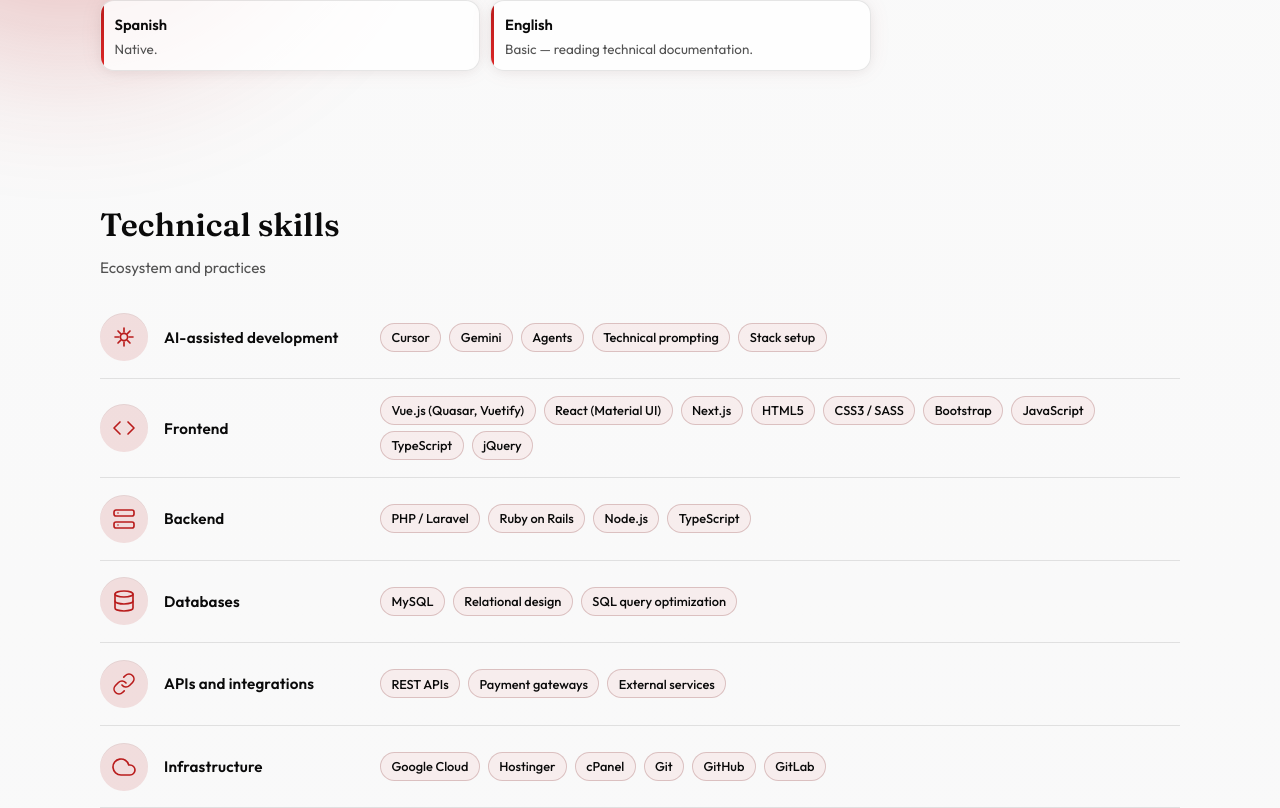
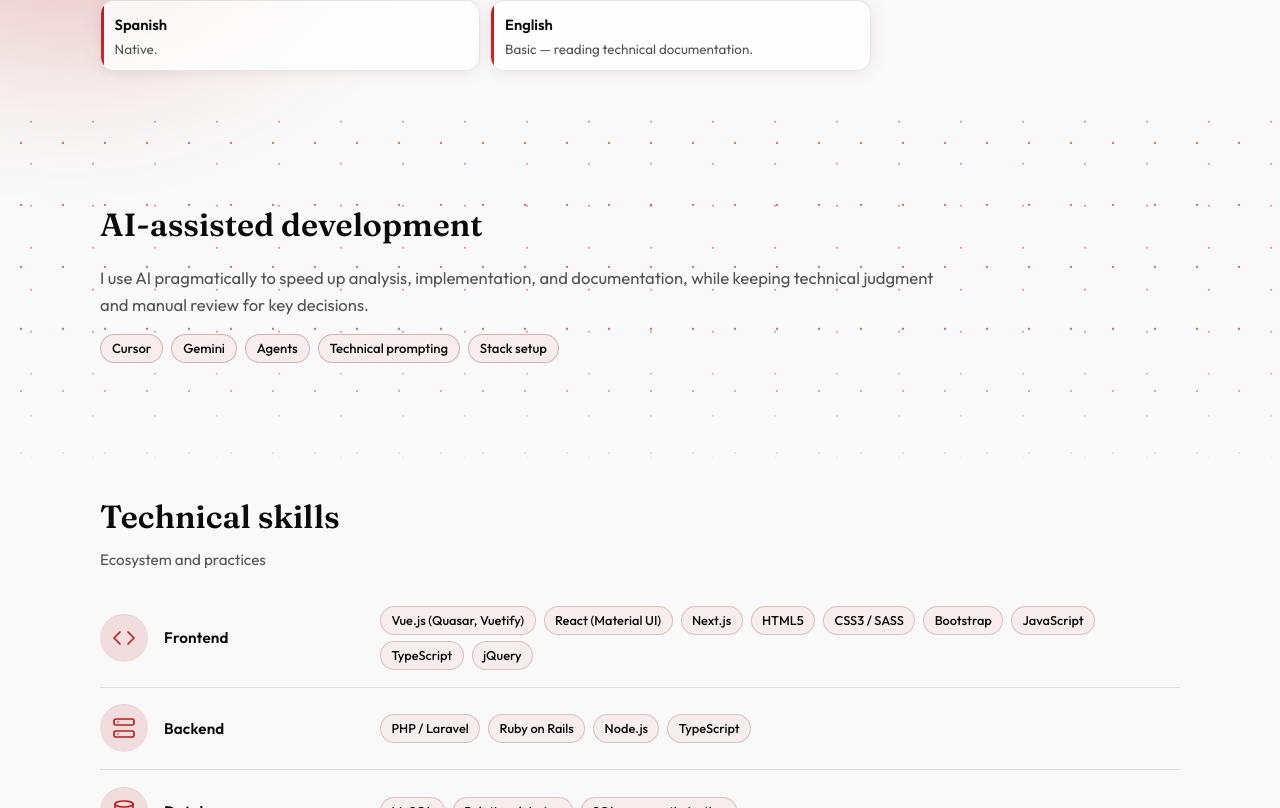
Before and after one commit to 41L4N/41L4N.github.io, a Vue app: page / in a window 1280 px wide. Shown: the part 872-1680 px from the top of the page. Built offline with nearby package versions, Linux system fonts and the light colour scheme.

Commit message:
Add AISection component and update localization for AI-related content in English and Spanish. Enhance navigation in Hero and SiteHeader to include AI section, improving overall user experience and accessibility.

```diff
--- a/src/App.vue
+++ b/src/App.vue
@@ -4,6 +4,7 @@
 	<main id="main">
 		<Hero />
 		<Profile />
+		<AISection />
 		<Skills />
 		<ProjectWorkflow />
 		<Projects />
@@ -17,6 +18,7 @@
 <script setup>
 import { nextTick, onMounted, provide, ref } from 'vue';
 
+import AISection from '@/views/AISection.vue';
 import Experience from '@/views/Experience.vue';
 import Hero from '@/views/Hero.vue';
 import Languages from '@/views/Languages.vue';
--- a/src/plugins/vue-i18n/locales/en.json
+++ b/src/plugins/vue-i18n/locales/en.json
@@ -25,6 +25,7 @@
 	},
 	"nav": {
 		"profile": "Profile",
+		"ai": "AI",
 		"experience": "Experience",
 		"skills": "Skills",
 		"projectWorkflow": "Workflow",
@@ -161,15 +162,18 @@
 				"cicd": "CI/CD",
 				"codeReview": "Code review",
 				"docs": "Technical documentation"
-			},
-			"ai": {
-				"name": "AI-assisted development",
-				"cursor": "Cursor",
-				"gemini": "Gemini",
-				"agents": "Agents",
-				"prompts": "Technical prompting",
-				"stackSetup": "Stack setup"
 			}
+		}
+	},
+	"aiSection": {
+		"title": "AI-assisted development",
+		"lead": "I use AI pragmatically to speed up analysis, implementation, and documentation, while keeping technical judgment and manual review for key decisions.",
+		"items": {
+			"cursor": "Cursor",
+			"gemini": "Gemini",
+			"agents": "Agents",
+			"prompts": "Technical prompting",
+			"stackSetup": "Stack setup"
 		}
 	},
 	"projectWorkflow": {
--- a/src/plugins/vue-i18n/locales/es.json
+++ b/src/plugins/vue-i18n/locales/es.json
@@ -25,6 +25,7 @@
 	},
 	"nav": {
 		"profile": "Perfil",
+		"ai": "IA",
 		"experience": "Experiencia",
 		"skills": "Habilidades",
 		"projectWorkflow": "Flujo",
@@ -161,15 +162,18 @@
 				"cicd": "CI/CD",
 				"codeReview": "Revisión de código",
 				"docs": "Documentación técnica"
-			},
-			"ai": {
-				"name": "IA aplicada al desarrollo",
-				"cursor": "Cursor",
-				"gemini": "Gemini",
-				"agents": "Agentes",
-				"prompts": "Prompts técnicos",
-				"stackSetup": "Setup de stack"
 			}
+		}
+	},
+	"aiSection": {
+		"title": "IA aplicada al desarrollo",
+		"lead": "Uso IA de forma práctica para acelerar análisis, implementación y documentación, manteniendo criterio técnico y revisión manual en las decisiones importantes.",
+		"items": {
+			"cursor": "Cursor",
+			"gemini": "Gemini",
+			"agents": "Agentes",
+			"prompts": "Prompts técnicos",
+			"stackSetup": "Setup de stack"
 		}
 	},
 	"projectWorkflow": {
--- /dev/null
+++ b/src/views/AISection.vue
@@ -0,0 +1,120 @@
+<template>
+	<section
+		class="section section--ai ai-section reveal"
+		id="ai"
+		aria-labelledby="ai-heading"
+	>
+		<div class="section-head ai-section__head">
+			<h2 id="ai-heading">
+				{{ t('aiSection.title') }}
+			</h2>
+		</div>
+
+		<p class="ai-section__lead">
+			{{ t('aiSection.lead') }}
+		</p>
+
+		<div class="ai-section__tags">
+			<span
+				v-for="itemKey in itemKeys"
+				:key="itemKey"
+				class="ai-section__tag"
+			>
+				{{ t(itemKey) }}
+			</span>
+		</div>
+	</section>
+</template>
+
+<script setup>
+import { useI18n } from 'vue-i18n';
+
+const { t } = useI18n();
+
+const itemKeys = [
+	'aiSection.items.cursor',
+	'aiSection.items.gemini',
+	'aiSection.items.agents',
+	'aiSection.items.prompts',
+	'aiSection.items.stackSetup',
+];
+</script>
+
+<style lang="scss" scoped>
+.ai-section {
+	position: relative;
+	isolation: isolate;
+
+	/* Full-bleed Y: solo capas visuales; el padding lo sigue manejando `.section`. */
+	--ai-bleed-y: clamp(-3.25rem, -7vw, -1.5rem);
+
+	&::before {
+		content: "";
+		position: absolute;
+		left: 50%;
+		transform: translateX(-50%);
+		width: 100vw;
+		top: var(--ai-bleed-y);
+		bottom: var(--ai-bleed-y);
+		z-index: 0;
+		pointer-events: none;
+		background-size: 42px 62px, 62px 42px;
+		background-image:
+			radial-gradient(circle, color-mix(in srgb, var(--accent) 62%, transparent) 1.2px, transparent 1.2px),
+			radial-gradient(circle, color-mix(in srgb, var(--accent-2) 42%, transparent) 1.1px, transparent 1.1px);
+		animation: ai-particles-rise 14s linear infinite;
+		mask-image: linear-gradient(to top, transparent 0%, rgba(0, 0, 0, 1) 38%);
+		-webkit-mask-image: linear-gradient(to top, transparent 0%, rgba(0, 0, 0, 1) 38%);
+	}
+
+	&__head {
+		position: relative;
+		z-index: 1;
+		margin-bottom: 0.95rem;
+	}
+
+	&__lead {
+		position: relative;
+		z-index: 1;
+		margin: 0 0 1rem;
+		max-width: 78ch;
+		color: var(--text-muted);
+		font-size: clamp(0.95rem, 1.65vw, 1.04rem);
+	}
+
+	&__tags {
+		position: relative;
+		z-index: 1;
+		display: flex;
+		flex-wrap: wrap;
+		gap: 0.5rem;
+	}
+
+	&__tag {
+		font-size: 0.82rem;
+		padding: 0.3rem 0.68rem;
+		border-radius: 999px;
+		background: color-mix(in srgb, var(--accent-soft) 56%, var(--surface-solid));
+		border: 1px solid color-mix(in srgb, var(--accent) 20%, var(--border));
+		color: var(--text);
+		font-weight: 500;
+		line-height: 1.3;
+	}
+}
+
+@keyframes ai-particles-rise {
+	from {
+		background-position: 0 100%, 0 100%;
+	}
+
+	to {
+		background-position: 0 0, 0 0;
+	}
+}
+
+@media (prefers-reduced-motion: reduce) {
+	.ai-section::before {
+		animation: none;
+	}
+}
+</style>
--- a/src/views/Hero.vue
+++ b/src/views/Hero.vue
@@ -56,6 +56,7 @@
 					:aria-label="t('a11y.cvSections')"
 				>
 					<a href="#profile">{{ t('nav.profile') }}</a>
+					<a href="#ai">{{ t('nav.ai') }}</a>
 					<a href="#experience">{{ t('nav.experience') }}</a>
 					<a href="#skills">{{ t('nav.skills') }}</a>
 					<a href="#project-workflow">{{ t('nav.projectWorkflow') }}</a>
--- a/src/views/SiteHeader.vue
+++ b/src/views/SiteHeader.vue
@@ -14,6 +14,7 @@
 				:aria-label="t('a11y.mainNav')"
 			>
 				<a href="#profile">{{ t('nav.profile') }}</a>
+				<a href="#ai">{{ t('nav.ai') }}</a>
 				<a href="#experience">{{ t('nav.experience') }}</a>
 				<a href="#skills">{{ t('nav.skills') }}</a>
 				<a href="#project-workflow">{{ t('nav.projectWorkflow') }}</a>
--- a/src/views/Skills.vue
+++ b/src/views/Skills.vue
@@ -73,21 +73,6 @@
 							<path d="M9 11l3 3L22 4" />
 							<path d="M21 12v7a2 2 0 0 1-2 2H5a2 2 0 0 1-2-2V5a2 2 0 0 1 2-2h11" />
 						</template>
-						<template v-else-if="category.icon === 'ai'">
-							<path d="M12 3v4" />
-							<path d="M12 17v4" />
-							<path d="M3 12h4" />
-							<path d="M17 12h4" />
-							<path d="M6 6l2.6 2.6" />
-							<path d="M15.4 15.4L18 18" />
-							<path d="M18 6l-2.6 2.6" />
-							<path d="M8.6 15.4L6 18" />
-							<circle
-								cx="12"
-								cy="12"
-								r="3.6"
-							/>
-						</template>
 					</svg>
 				</div>
 				<h3 class="skills__cat-title">
@@ -111,17 +96,6 @@ import { useI18n } from 'vue-i18n';
 const { t } = useI18n();
 
 const categories = [
-	{
-		icon: 'ai',
-		nameKey: 'skills.categories.ai.name',
-		tagKeys: [
-			'skills.categories.ai.cursor',
-			'skills.categories.ai.gemini',
-			'skills.categories.ai.agents',
-			'skills.categories.ai.prompts',
-			'skills.categories.ai.stackSetup',
-		],
-	},
 	{
 		icon: 'frontend',
 		nameKey: 'skills.categories.frontend.name',
```
